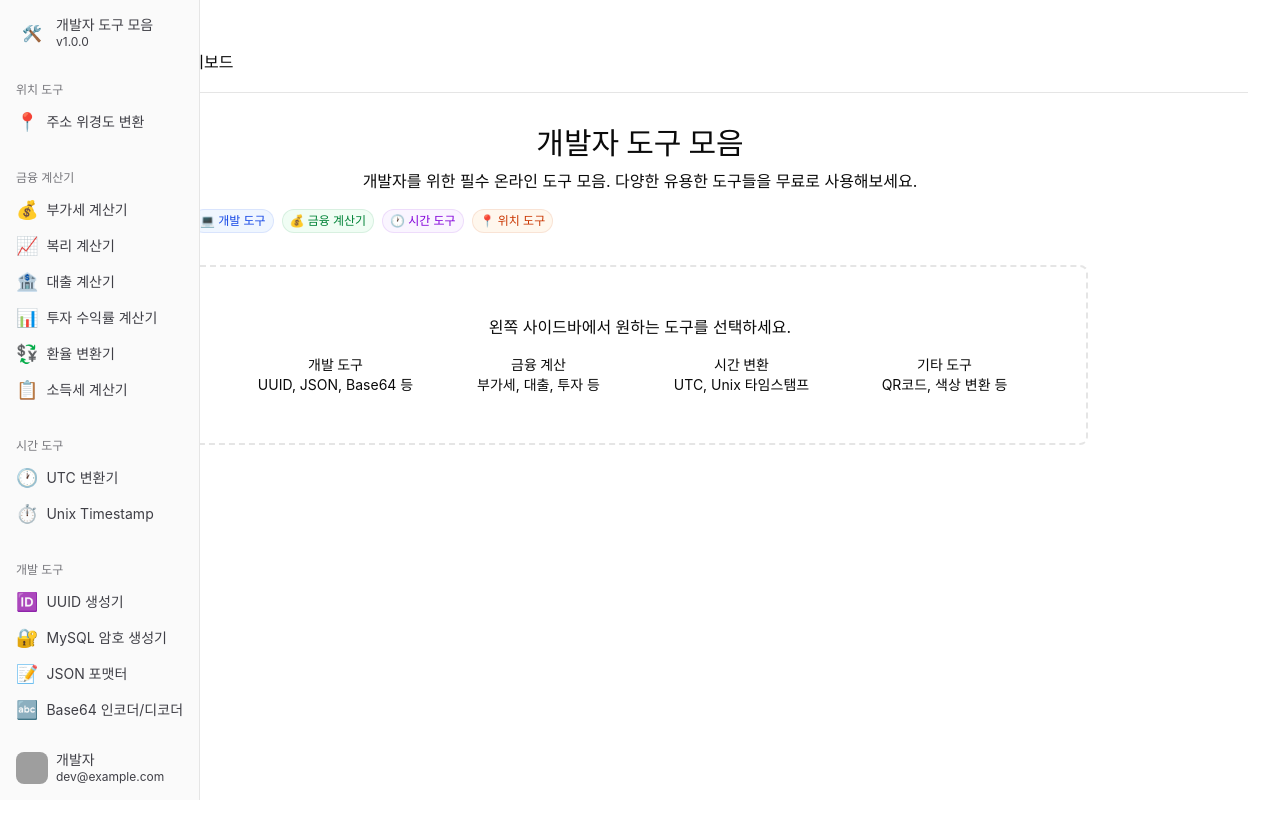
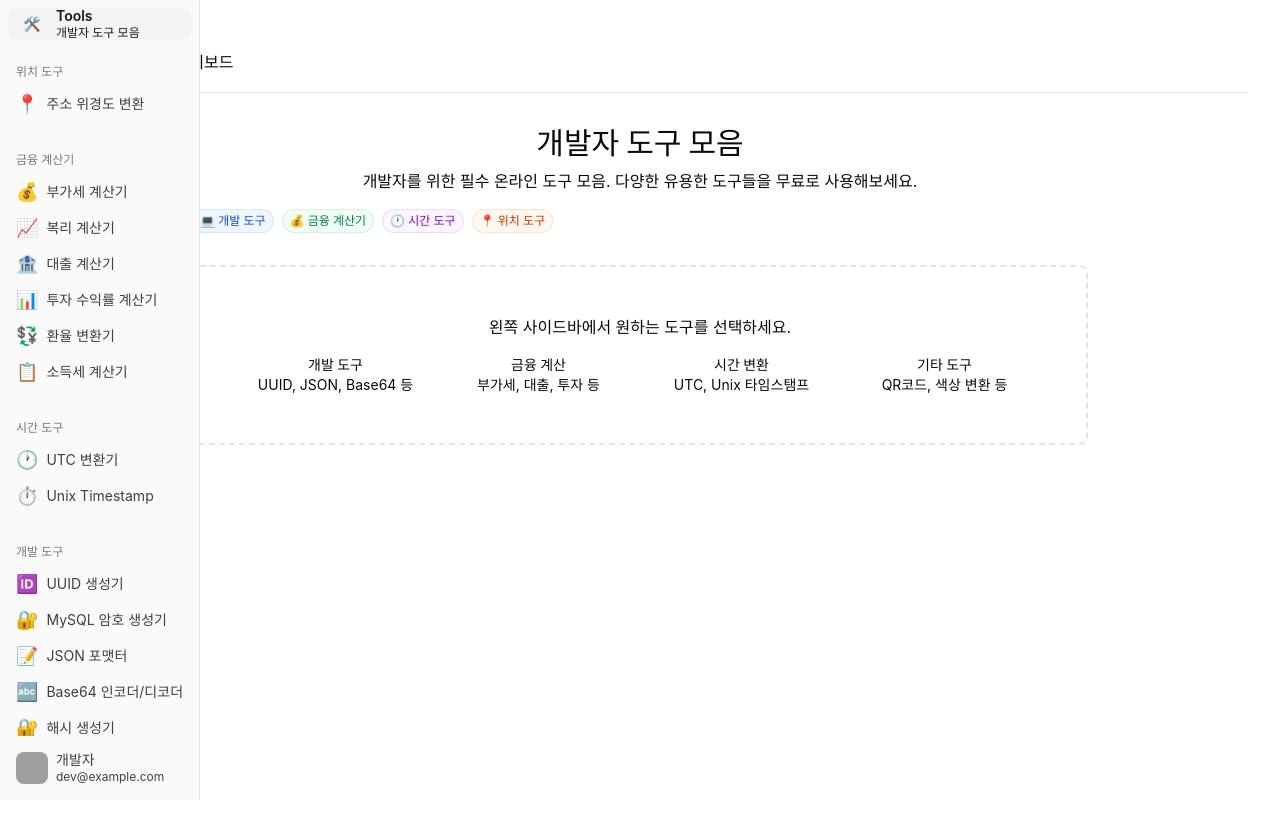
Before and after one commit to heg-wtf/tools, a React (Vite) app: page / in a window 1280 px wide. Shown: the top 822 px of the page. Built offline with nearby package versions, Linux system fonts and the light colour scheme; grey boxes are pictures that could not be loaded.

Commit message:
✨ 사이드바 헤더를 클릭 가능한 홈 링크로 변경

```diff
--- a/src/App.jsx
+++ b/src/App.jsx
@@ -143,15 +143,19 @@ function AppSidebar({ activeItem, setActiveItem }) {
   return (
     <Sidebar role="navigation" aria-label="도구 메뉴">
       <SidebarHeader>
-        <div className="flex items-center gap-2 px-2 py-2">
+        <SidebarMenuButton
+          onClick={() => setActiveItem("default")}
+          className="flex items-center gap-2 px-2 py-2 w-full hover:bg-sidebar-accent hover:text-sidebar-accent-foreground rounded-lg transition-colors cursor-pointer"
+          isActive={activeItem === "default"}
+        >
           <div className="flex h-8 w-8 items-center justify-center rounded-lg bg-primary text-primary-foreground" aria-hidden="true">
             🛠️
           </div>
           <div className="grid flex-1 text-left text-sm leading-tight">
-            <span className="truncate font-semibold">개발자 도구 모음</span>
-            <span className="truncate text-xs text-muted-foreground">v1.0.0</span>
+            <span className="truncate font-semibold">Tools</span>
+            <span className="truncate text-xs text-muted-foreground">개발자 도구 모음</span>
           </div>
-        </div>
+        </SidebarMenuButton>
       </SidebarHeader>
 
       <SidebarContent>
```
